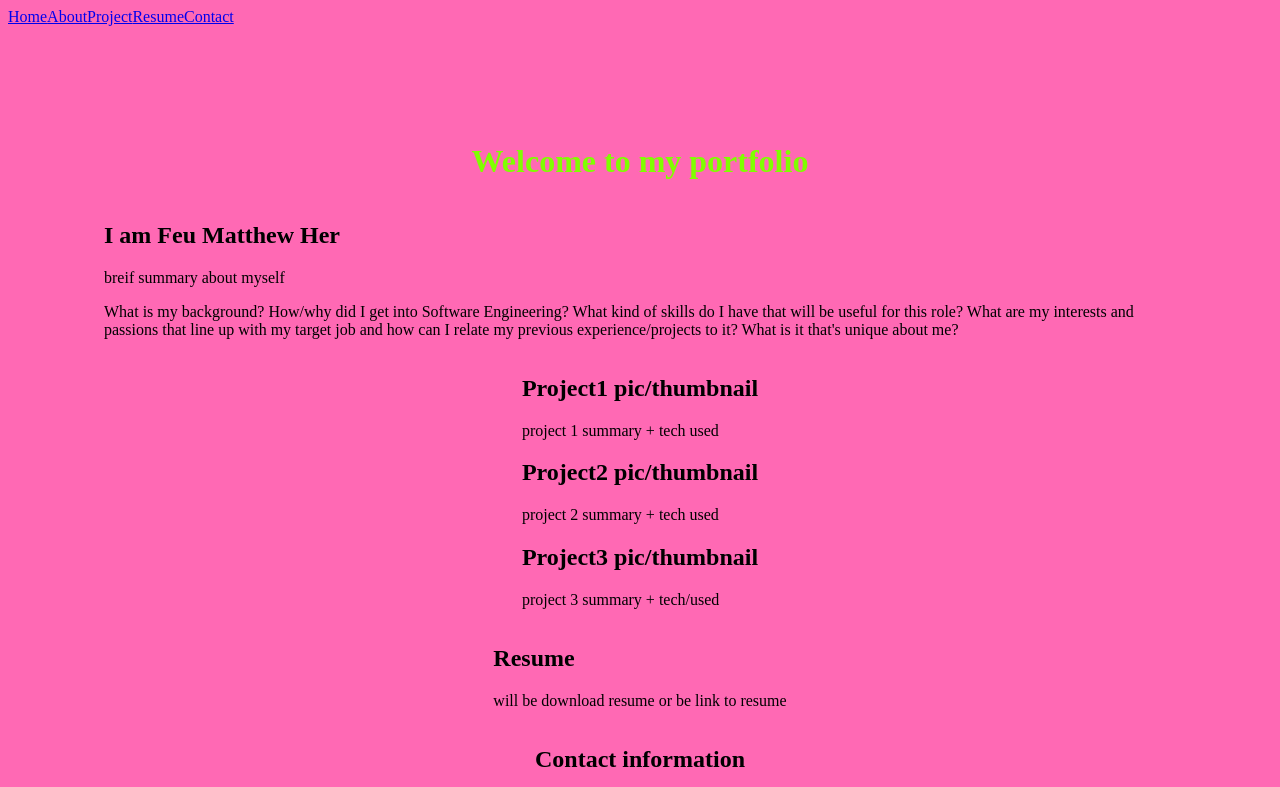
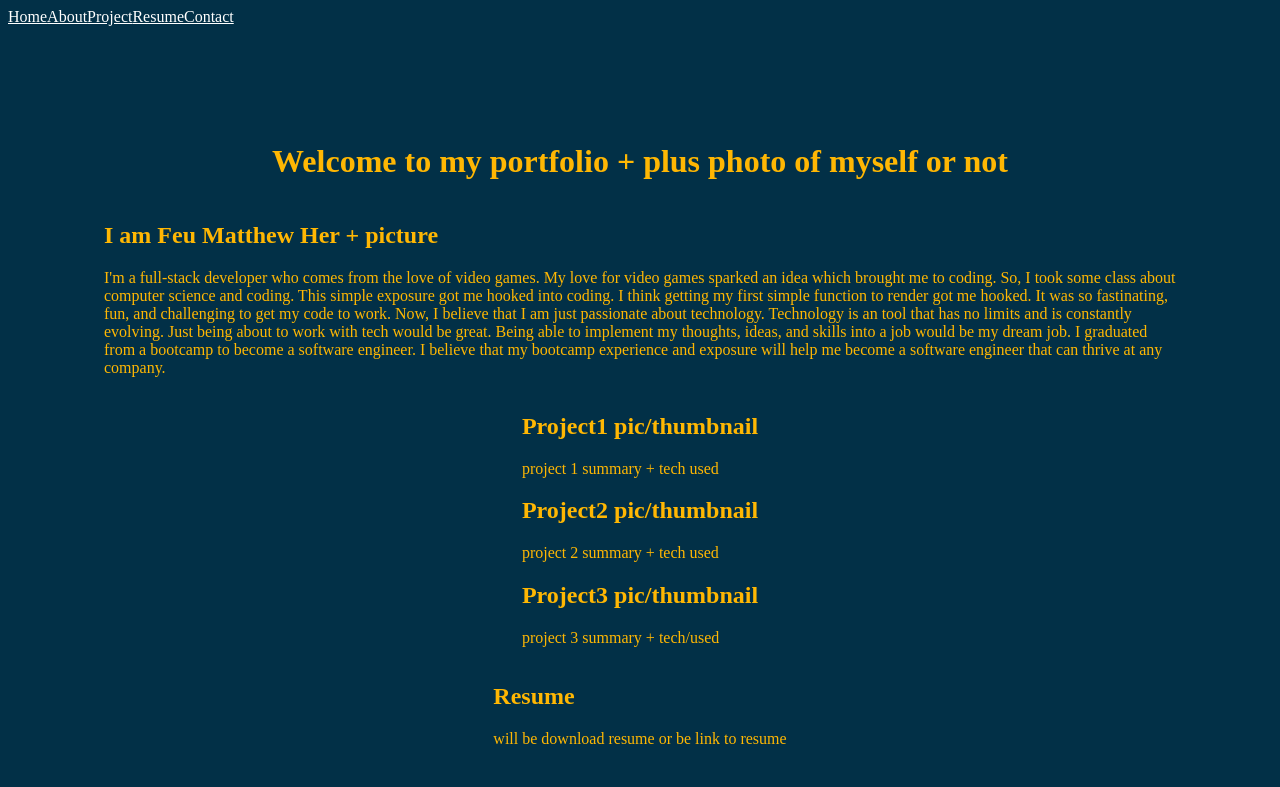
Before and after one commit to fmher/nextjs-portfolio-, a Next.js app: page / in a window 1280 px wide. Shown: the top 787 px of the page. Built offline with nearby package versions, Linux system fonts and the light colour scheme.

Commit message:
gotta pic and thumbnail

```diff
--- a/components/Navbar.js
+++ b/components/Navbar.js
@@ -4,7 +4,7 @@ import Link from "next/link";
 export default function Navbar() {
     return (
         <nav>
-            <Link href='/'>
+            <Link href='/' id="color">
                 {/* Links take any child components */}
                 Home
             </Link>
@@ -17,19 +17,19 @@ export default function Navbar() {
                 Projects
             </Link> */}
 
-            <Link href='#About'>
+            <Link href='#About' id="color">
                 About
             </Link>
 
-            <Link href='#Project'>
+            <Link href='#Project' id="color">
                 Project
             </Link>
 
-            <Link href='#Resume'>
+            <Link href='#Resume' id="color">
                 Resume
             </Link>
 
-            <Link href='#Contact'>
+            <Link href='#Contact' id="color">
                 Contact
             </Link>
 
--- a/pages/index.js
+++ b/pages/index.js
@@ -15,16 +15,23 @@ export default function Home() {
         <link rel="icon" href="/favicon.ico" />
       </Head>
       <main className={styles.main}>
-        <h1>Welcome to my portfolio</h1>
+        <h1>Welcome to my portfolio + plus photo of myself or not</h1>
 
         <section id='About'>
-          <h2>I am Feu Matthew Her</h2>
-          <p>breif summary about myself</p>
-          <p>What is my background? How/why did I get into Software Engineering?
-            What kind of skills do I have that will be useful for this role?
-            What are my interests and passions that line up with my target job and how can I relate my previous experience/projects to it?
-            What is it that's unique about me?
+          <h2>I am Feu Matthew Her + picture</h2>
+
+          <p>
+
+            I'm a full-stack developer who comes from the love of video games. My love for video games sparked an idea which brought me to coding.  So, I took
+            some class about computer science and coding. This simple exposure got me hooked into coding. I think getting my first simple function to render got me hooked.
+            It was so fastinating, fun, and challenging to get my code to work.
+            Now, I believe that I am just passionate about technology. Technology is an tool that has no limits and is constantly evolving. Just being about to work with tech would be great. Being able to
+            implement my thoughts, ideas, and skills into a job would be my dream job. I graduated from a bootcamp to become a software engineer.
+            I believe that my bootcamp experience and exposure will help me become a software engineer that can
+            thrive at any company.
+
           </p>
+
         </section>
 
         <section id='Project'>
@@ -51,6 +58,9 @@ export default function Home() {
           <p>github</p>
         </section>
 
+        <h1>Tech Stack</h1>
+        <h1>js, html, css, git, react, mysql, mongoDB</h1>
+
         <footer>
           <h2>footer</h2>
           <h2>@etc</h2>
--- a/styles/globals.css
+++ b/styles/globals.css
@@ -1,11 +1,15 @@
 /* global.css affects everywhere --- here in this file we do 'pure' selectors ie element
 selectors and media queries */
 html {
-  background-color: hotpink;
+  background-color: #023047;
 }
 
-h1{
-  color: chartreuse;
+h1, section, footer{
+  color: #FFB703;
+}
+
+#color{
+  color: white
 }
 
 /* :root {
```
